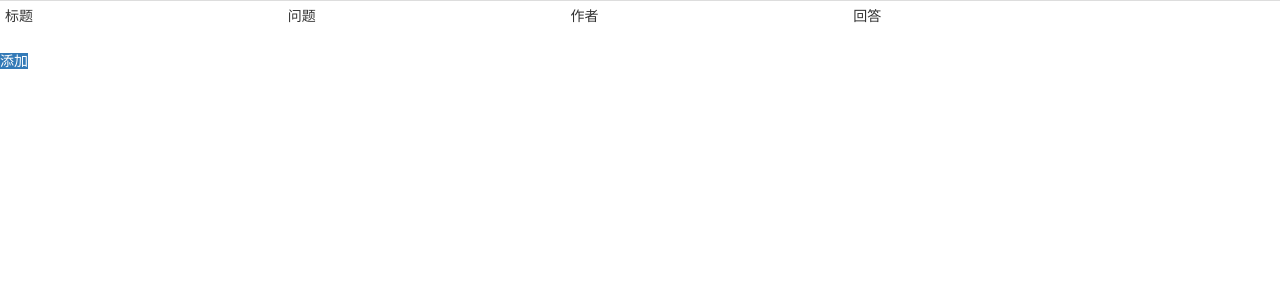
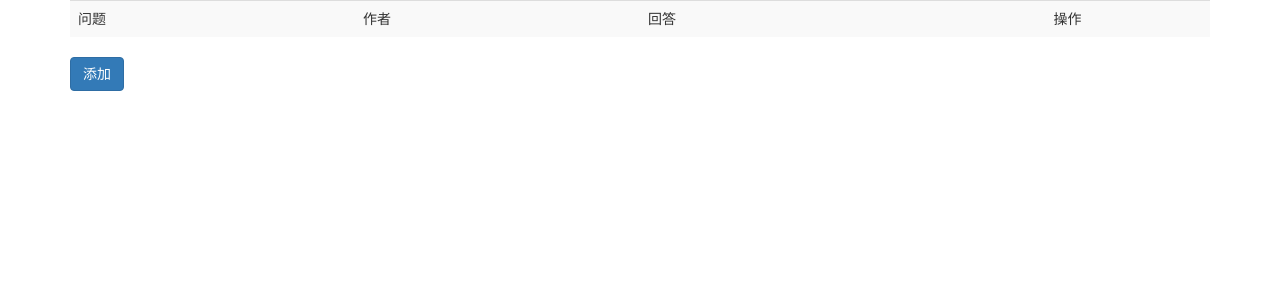
Before and after one commit to miaoihan/curdPro, a Flask app: page /questions in a window 1280 px wide. Shown: the top 300 px of the page. Run offline with Flask 2, Linux system fonts and the light colour scheme; data that the repository does not hold is empty; some libraries are stand-ins or nearby versions.

Commit message:
加入bootstrap 换成python3.4 换成了PyMySQL

```diff
--- a/app/templates/show_question.html
+++ b/app/templates/show_question.html
@@ -1,27 +1,33 @@
 {% extends "bootstrap/base.html" %}
+<style type="text/css">
+    .qu-table{
+        margin-top: 200px;
+    }
+
+</style>
 {% block title %}This is an example page{% endblock %}
 
 {% block content %}
-<table class="table table-condensed">
+<div class="container">
+    <div class="qu-table">
+    <table class="table table-striped">
         <tr>
-        <td>标题</td>
             <td>问题</td>
             <td>作者</td>
             <td>回答</td>
-        <td></td>
-        <td></td>
+            <td colspan="2" align="center">操作</td>
         </tr>
         {% for question in questions %}
         <tr>
-        <td>{{ question.title }}</td>
             <td>{{ question.question }}</td>
             <td>{{ question.author }}</td>
             <td>{{ question.answer }}</td>
-        <td><a href="/edit_question/{{ question.id }}">编辑</a></td>
-        <td><a href="/del_question/{{ question.id }}">删除</a></td>
+            <td align="center"><a href="/edit_question/{{ question.id }}">编辑</a></td>
+            <td align="center"><a href="/del_question/{{ question.id }}">删除</a></td>
         </tr>
         {% endfor %}
+    </table></div>
+    <a href="" class="btn btn-primary">添加</a>
+</div>
 
-</table>
-<a href="" class="btn-primary">添加</a>
 {% endblock %}
```
Lines whose indentation alone changed are shown as unchanged.
